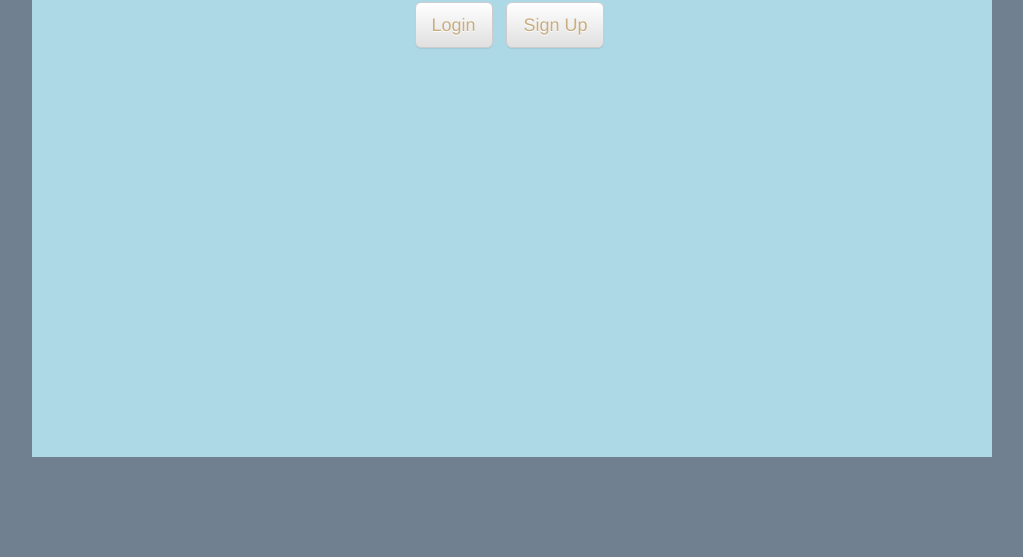
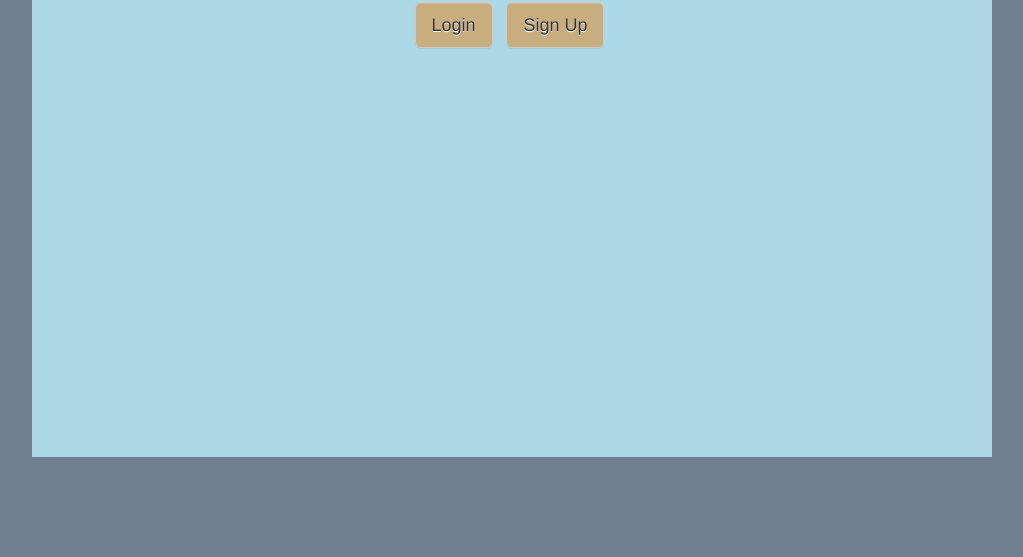
Before and after one commit to ShaqGrant/info3180-project3, a website: page app/static/index.html in a window 1280 px wide. Shown: the part 243-800 px from the top of the page, without its empty margins (128-1151 px from the left). Drawn offline with nearby package versions, Linux system fonts and the light colour scheme; files whose address does not match are found by name.

Commit message:
finishing touches

```diff
--- a/app/static/css/main.css
+++ b/app/static/css/main.css
@@ -14,7 +14,7 @@
 }
 
 .btn{
-    color:#C8AD7F;
+    background:#C8AD7F;
 }
 
 body{
```
